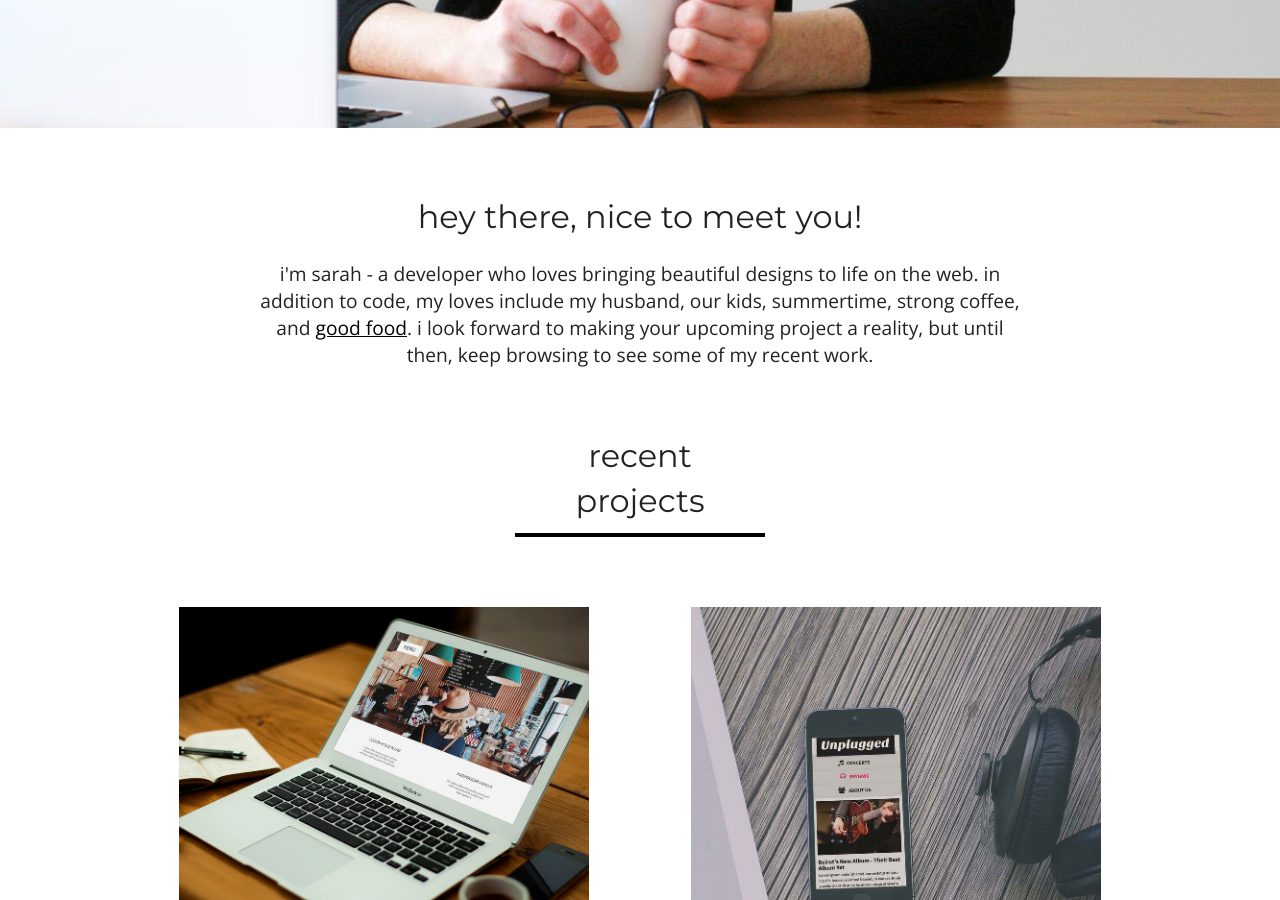
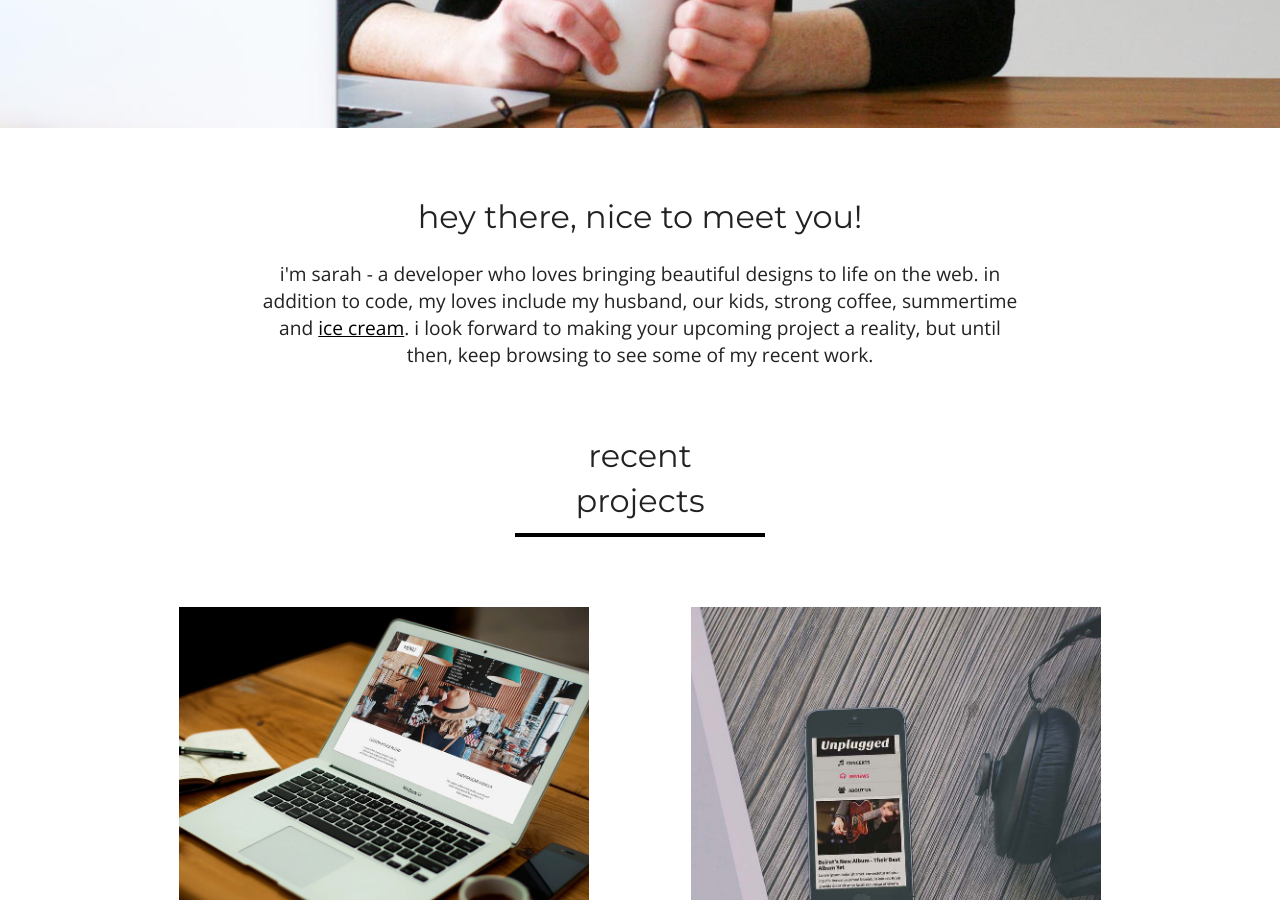
Before and after one commit to skiddhubbard/skiddhubbard.github.io, a Jekyll site: the page built from index.md, in a window 1280 px wide and 900 px high, scrolled down 772 px. Built offline with Jekyll 4.4.1, drawn with Linux system fonts in a browser that asks for light colours; nearby versions of some CDN libraries.

Commit message:
changed about text

```diff
--- a/_layouts/home.html
+++ b/_layouts/home.html
@@ -29,7 +29,7 @@ layout: default
   <div class="about">
     <h2>hey there, nice to meet you!</h2>
     <p id="about-description">i'm sarah - a developer who loves bringing beautiful designs to life on the web.
-      in addition to code, my loves include my husband, our kids, summertime, strong coffee, and <a href="http://realfoodandicecream.com" target="_blank">good food</a>.
+      in addition to code, my loves include my husband, our kids, strong coffee, summertime and <a href="http://realfoodandicecream.com" target="_blank">ice cream</a>.
       i look forward to making your upcoming project a reality, but until then, keep browsing to see some of my recent work.</p>
   </div>
 </section>
```
